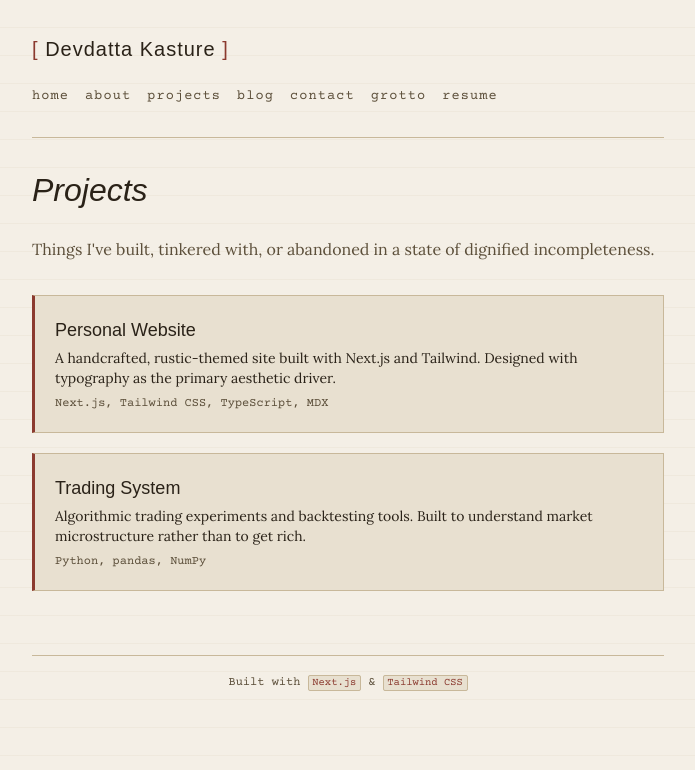
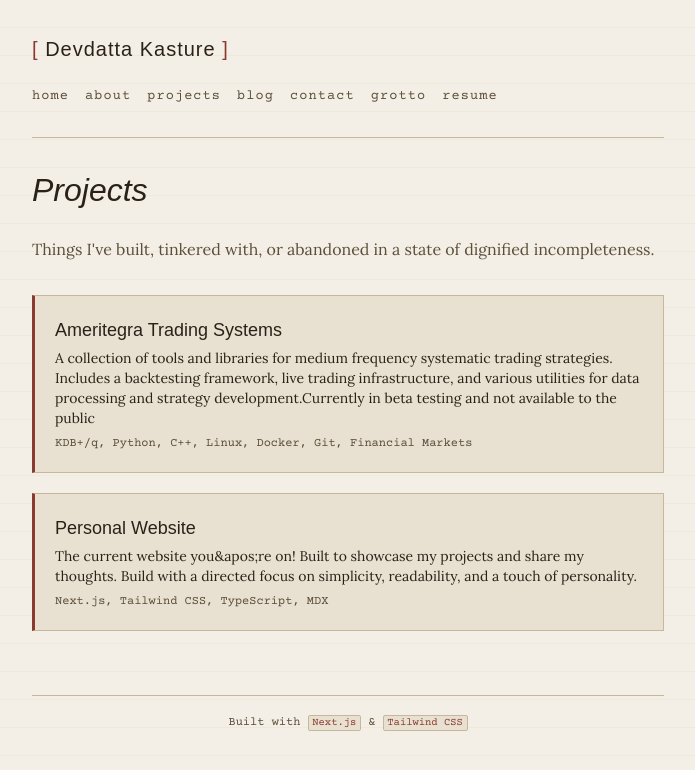
Before and after one commit to TheCrickMaster/Personal_Website, a Next.js app: page /projects in a window 1280 px wide. Shown: the top 770 px of the page, without its empty margins (292-987 px from the left). Built offline with nearby package versions, Linux system fonts and the light colour scheme; a web font is replaced by a local one.

Commit message:
Updated projects and fixed some uneccesary comments

```diff
--- a/app/grotto/page.tsx
+++ b/app/grotto/page.tsx
@@ -125,7 +125,7 @@ export default function GrottoPage() {
           </li>
         </ul>
 
-        {/* YouTube placeholder — swap this out when your channel is live */}
+        {/* YouTube placeholder */}
         <div
           className="mt-6 border border-black p-4 text-sm"
           style={{ borderStyle: "dashed" }}
--- a/app/projects/page.tsx
+++ b/app/projects/page.tsx
@@ -1,40 +1,31 @@
 /**
  * PROJECTS PAGE — app/projects/page.tsx
- *
- * Projects use the .project-card component class (defined in globals.css)
- * instead of the generic rounded-lg card. The index-card style with a
- * left accent border feels more like a hand-written catalogue entry.
- *
- * THEORY — Data co-located with the component:
- * For a small, infrequently-changing list like this, defining the data
- * as a const array inside the component is perfectly acceptable.
- * It avoids the overhead of a CMS or MDX pipeline. If this grows to
- * 20+ projects, migrating to MDX files or a data file would make sense.
  */
 
 interface Project {
   title: string;
   description: string;
-  tech?: string;        // Optional — not all projects need a tech stack listed
-  link?: string;        // Optional — not all projects have a public URL
+  tech?: string;        // For projects with tech stack
+  link?: string;        // For projects with an external link
 }
 
 const projects: Project[] = [
   {
+    title: "Ameritegra Trading Systems",
+    description:
+      "A collection of tools and libraries for medium frequency systematic trading strategies. " +
+      "Includes a backtesting framework, live trading infrastructure, and various utilities for data processing and strategy development." +
+      "Currently in beta testing and not available to the public",
+    tech: "KDB+/q, Python, C++, Linux, Docker, Git, Financial Markets",
+    link: "https://www.ameritegratradingsystems.com/", // Placeholder link
+  },
+  {
     title: "Personal Website",
     description:
-      "A handcrafted, rustic-themed site built with Next.js and Tailwind. " +
-      "Designed with typography as the primary aesthetic driver.",
+      "The current website you&apos;re on! Built to showcase my projects and share my thoughts. " +
+      "Build with a directed focus on simplicity, readability, and a touch of personality.",
     tech: "Next.js, Tailwind CSS, TypeScript, MDX",
-    link: "https://example.com",
-  },
-  {
-    title: "Trading System",
-    description:
-      "Algorithmic trading experiments and backtesting tools. " +
-      "Built to understand market microstructure rather than to get rich.",
-    tech: "Python, pandas, NumPy",
-    link: "https://example.com",
+    link: "https://github.com/TheCrickMaster/Personal_Website",
   },
 ];
 
@@ -50,11 +41,6 @@ export default function ProjectsPage() {
 
       <div>
         {projects.map((project) =>
-          /*
-            Conditionally render as <a> or <div> depending on whether
-            a link exists. This is better than always wrapping in <a>
-            with an empty or placeholder href.
-          */
           project.link ? (
             <a
               key={project.title}
```
Also changed, not shown: app/about/page.tsx (+0 -9 lines), app/blog/page.tsx (+2 -11 lines), app/contact/page.tsx (+1 -11 lines).
